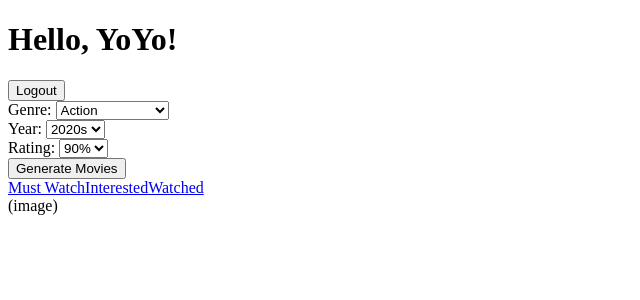
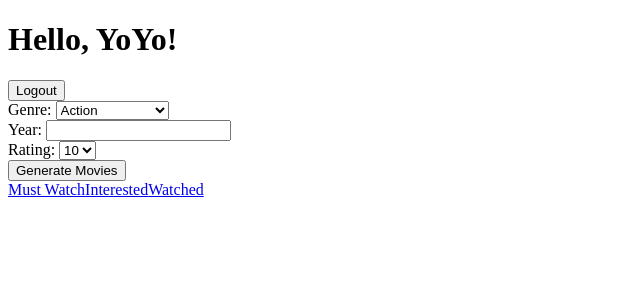
Before and after one commit to Click-Catalog/clicker, a Next.js app: page / in a window 1280 px wide. Shown: the top 300 px of the page, without its empty margins (0-640 px from the left). Built offline with nearby package versions, Linux system fonts and the light colour scheme.

Commit message:
movieGeneratorPanel functionality working

```diff
--- a/package.json
+++ b/package.json
@@ -8,7 +8,6 @@
     "lint": "next lint"
   },
   "dependencies": {
-    "@prisma/client": "^3.4.0",
     "next": "12.0.2",
     "pg": "^8.7.1",
     "react": "17.0.2",
@@ -18,7 +17,6 @@
     "@types/node": "^16.11.6",
     "eslint": "7.32.0",
     "eslint-config-next": "12.0.2",
-    "prisma": "^3.4.0",
     "ts-node": "^10.4.0",
     "typescript": "^4.4.4"
   }
--- a/src/components/MovieCards.jsx
+++ b/src/components/MovieCards.jsx
@@ -6,13 +6,19 @@ export default function MovieCards(props) {
   // Display image as well.
   const responseCardDetails = [];
 
-  // const keys = Object.keys(props.cardData);
+  const keys = Object.keys(props.cardData.details);
 
-  // for (let i = 0; i < keys.length; i++) {
-  //   responseCardDetails.push(
-  //   <p key={i} className={keys[i]} >{keys[i]} : {props.cardData[keys[i]]}</p>
-  //   )
-  // }
+  for (let i = 0; i < keys.length; i++) {
+    if (keys[i] === 'image') {
+      responseCardDetails.push(
+        <img width="200px" src={props.cardData.details[keys[i]]}></img>
+      )
+    } else {
+      responseCardDetails.push(
+        <p key={i} className={keys[i]} >{keys[i]} : {props.cardData.details[keys[i]]}</p>
+        )
+    }
+  }
 
   // setMustWatchMovies={setMustWatchMovies}
   // setInterestedMovies={setInterestedMovies}
@@ -23,9 +29,6 @@ export default function MovieCards(props) {
       <span>
         {responseCardDetails}
       </span>
-      <span>
-        (image)
-      </span>
       <div>
         {/* <button className='must-watch' onClick={props.setMustWatchMovies}>Must Watch</button>
         <button className='interested' onClick={props.setInterestedMovies}>Interested</button>
--- a/src/components/MovieDisplayContainer.jsx
+++ b/src/components/MovieDisplayContainer.jsx
@@ -7,7 +7,7 @@ import Watched from '../pages/watched';
 
 export default function MovieDisplayContainer(props) {
 
-  const [mustWatchMovies, setMustWatchMovies] = useState([ { Title: 'Dune', Year: '2021', Director: 'Dennis Villeneuve' }]);
+  const [mustWatchMovies, setMustWatchMovies] = useState([]);
   const [interestedMovies, setInterestedMovies] = useState([]);
   const [watchedMovies, setWatchedMovies] = useState([]);
 
--- a/src/components/MovieGeneratorPanel.jsx
+++ b/src/components/MovieGeneratorPanel.jsx
@@ -26,7 +26,8 @@ export default function MovieGeneratorPanel(props) {
 			body: JSON.stringify(queryObj),
 		})
 			.then((res) => res.json())
-			.then((res) => props.setMovies(res)); // props or no props?
+			.then((res) => props.setMovies(res));
+			// .then((res) => props.setMovies(res)); // props or no props?
 		// .then(console.log(`This is currently stored in state: ${props.movies}`));
 	};
 
@@ -45,7 +46,8 @@ export default function MovieGeneratorPanel(props) {
 
 			<div>
 				<label htmlFor='year'>Year: </label>
-				<select name='year' id='year'>
+				<input id='year' type="text"></input>
+				{/* <select name='year' id='year'>
 					<option value='2020'>2020s</option>
 					<option value='2010'>2010s</option>
 					<option value='2000'>2000s</option>
@@ -53,22 +55,22 @@ export default function MovieGeneratorPanel(props) {
 					<option value='1980'>1980s</option>
 					<option value='1970'>1970s</option>
 					<option value='1960'>1960s</option>
-				</select>
+				</select> */}
 			</div>
 
 			<div>
 				<label htmlFor='rating'> Rating: </label>
 				<select name='rating' id='rating'>
-					<option value='9'>90%</option>
-					<option value='8'>80%</option>
-					<option value='7'>70%</option>
-					<option value='6'>60%</option>
-					<option value='5'>50%</option>
-					<option value='4'>40%</option>
-					<option value='3'>30%</option>
-					<option value='2'>20%</option>
-					<option value='1'>10%</option>
-					<option value='0'>0%</option>
+					<option value='10'>10</option>
+					<option value='9'>9</option>
+					<option value='8'>8</option>
+					<option value='7'>7</option>
+					<option value='6'>6</option>
+					<option value='5'>5</option>
+					<option value='4'>4</option>
+					<option value='3'>3</option>
+					<option value='2'>2</option>
+					<option value='1'>1</option>
 				</select>
 			</div>
 
--- a/src/components/Navbar.jsx
+++ b/src/components/Navbar.jsx
@@ -1,4 +1,6 @@
 import React from 'react'
+
+// link components
 
 export default function Navbar() {
   return (
--- a/src/pages/api/movie.js
+++ b/src/pages/api/movie.js
@@ -10,7 +10,7 @@ export default async function test(req, res) {
 	// &primary_release_date.gte=1990&vote_average.gte=6&with_genres=28
 	// console.log(queryString);
 	fetch(
-		`https://api.themoviedb.org/3/discover/movie?api_key=e7acf973cf6ba406ffa3d0dd6a5a3802&language=en-US/${queryString}`
+		`https://api.themoviedb.org/3/discover/movie?api_key=e7acf973cf6ba406ffa3d0dd6a5a3802&language=en-US/&page=20/${queryString}`
 	)
 		.then((data) => data.json())
 		.then((data) => {
@@ -21,15 +21,15 @@ export default async function test(req, res) {
 				movieArr.push({
 					id: movie.id,
 					details: {
-						title: movie.title,
-						year: movie.release_date,
-						overview: movie.overview,
-						rating: movie.vote_average,
+						Title: movie.title,
+						'Release Date': movie.release_date.slice(0, 4),
+						Overview: movie.overview,
+						Rating: movie.vote_average,
+						image: `https://image.tmdb.org/t/p/original${movie.poster_path}`,
 					},
 					mustWatch: false,
 					interested: false,
 					watched: false,
-					image: `https://image.tmdb.org/t/p/original${movie.poster_path}`,
 				});
 			});
 			return res.status(200).send(movieArr);
--- a/src/pages/interested.jsx
+++ b/src/pages/interested.jsx
@@ -3,21 +3,21 @@ import MovieCards from '../components/MovieCards'
 
 export default function Interested(props) {
   // For each movie object in props.movies array, create a movieCard.
-  const movieCardsArray = [];
-  for (let i = 0; i < props.interestedMovies.length; i += 1) {
-    movieCardsArray.push(
-    < MovieCards
-      key={i}
-      cardData={props.interestedMovies[i]}
-      setMustWatchMovies={props.setMustWatchMovies}
-      setInterestedMovies={props.setInterestedMovies}
-      setWatchedMovies={props.setWatchedMovies}
-    />)
-  }
+  // const movieCardsArray = [];
+  // for (let i = 0; i < props.interestedMovies.length; i += 1) {
+  //   movieCardsArray.push(
+  //   < MovieCards
+  //     key={i}
+  //     cardData={props.interestedMovies[i]}
+  //     setMustWatchMovies={props.setMustWatchMovies}
+  //     setInterestedMovies={props.setInterestedMovies}
+  //     setWatchedMovies={props.setWatchedMovies}
+  //   />)
+  // }
 
   return (
     <div>
-      {movieCardsArray}
+      {/* {movieCardsArray} */}
     </div>
   )
 }
--- a/src/pages/must-watch.jsx
+++ b/src/pages/must-watch.jsx
@@ -3,21 +3,21 @@ import MovieCards from '../components/MovieCards'
 
 export default function MustWatch(props) {
   // For each movie object in props.movies array, create a movieCard.
-  const movieCardsArray = [];
-  for (let i = 0; i < props.mustWatchMovies.length; i += 1) {
-    movieCardsArray.push(
-    < MovieCards
-      key={i}
-      cardData={props.mustWatchMovies[i]}
-      setMustWatchMovies={props.setMustWatchMovies}
-      setInterestedMovies={props.setInterestedMovies}
-      setWatchedMovies={props.setWatchedMovies}
-    />)
-  }
+  // const movieCardsArray = [];
+  // for (let i = 0; i < props.mustWatchMovies.length; i += 1) {
+  //   movieCardsArray.push(
+  //   < MovieCards
+  //     key={i}
+  //     cardData={props.mustWatchMovies[i]}
+  //     setMustWatchMovies={props.setMustWatchMovies}
+  //     setInterestedMovies={props.setInterestedMovies}
+  //     setWatchedMovies={props.setWatchedMovies}
+  //   />)
+  // }
   return (
     <div>
       {/* < MovieCards setMustWatchMovies={setMustWatchMovies} /> */}
-      {movieCardsArray}
+      {/* {movieCardsArray} */}
     </div>
   )
 }
--- a/src/pages/watched.jsx
+++ b/src/pages/watched.jsx
@@ -2,20 +2,20 @@ import React from 'react'
 import MovieCards from '../components/MovieCards'
 
 export default function Watched(props) {
-  const movieCardsArray = [];
-  for (let i = 0; i < props.watchedMovies.length; i += 1) {
-    movieCardsArray.push(
-    < MovieCards
-      key={i}
-      cardData={props.watchedMovies[i]}
-      setMustWatchMovies={props.setMustWatchMovies}
-      setInterestedMovies={props.setInterestedMovies}
-      setWatchedMovies={props.setWatchedMovies}
-    />)
-  }
+  // const movieCardsArray = [];
+  // for (let i = 0; i < props.watchedMovies.length; i += 1) {
+  //   movieCardsArray.push(
+  //   < MovieCards
+  //     key={i}
+  //     cardData={props.watchedMovies[i]}
+  //     setMustWatchMovies={props.setMustWatchMovies}
+  //     setInterestedMovies={props.setInterestedMovies}
+  //     setWatchedMovies={props.setWatchedMovies}
+  //   />)
+  // }
   return (
     <div>
-      {movieCardsArray}
+      {/* {movieCardsArray} */}
     </div>
   )
 }
```
Also changed, not shown: 1 other file (tests, documents, lock files or other folders).
